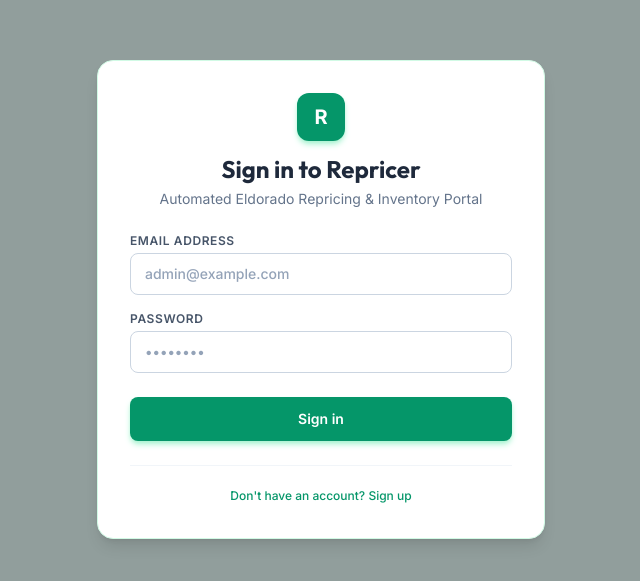
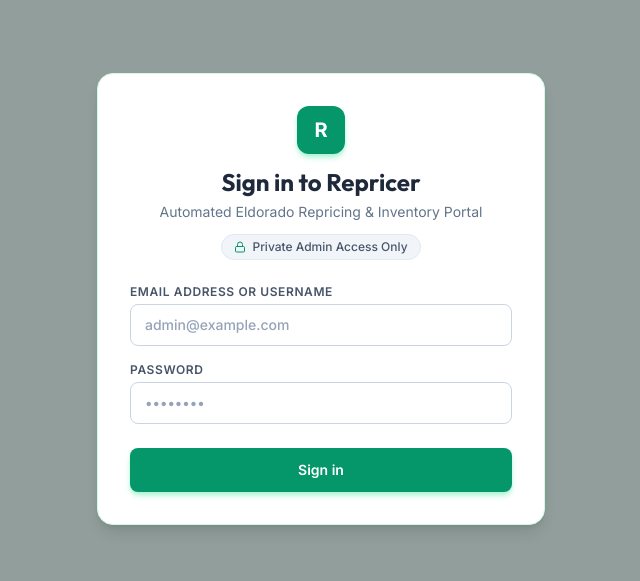
Before and after one commit to fizraamir29/eldorado-repricer, a Next.js app in the folder frontend/: page /login in a window 1280 px wide. Shown: the part 101-682 px from the top of the page, without its empty margins (319-959 px from the left). Built offline with nearby package versions, Linux system fonts and the light colour scheme; no server answers.

Commit message:
feat: enforce single admin portal security lock and setup status verification

```diff
--- a/frontend/pages/login.js
+++ b/frontend/pages/login.js
@@ -1,8 +1,10 @@
-import { useState } from "react";
+import { useState, useEffect } from "react";
 import { useRouter } from "next/router";
+import { ShieldCheck, Lock } from "lucide-react";
 import api from "../lib/api";
 
 export default function LoginPage() {
+  const [hasAdmin, setHasAdmin] = useState(true);
   const [isSignUp, setIsSignUp] = useState(false);
   const [fullName, setFullName] = useState("");
   const [username, setUsername] = useState("");
@@ -13,15 +15,29 @@
   const [loading, setLoading] = useState(false);
   const router = useRouter();
 
+  useEffect(() => {
+    // Check if an admin account has already been initialized
+    api.get("/auth/setup-status")
+      .then((res) => {
+        const adminExists = res.data?.has_admin ?? false;
+        setHasAdmin(adminExists);
+        if (!adminExists) {
+          setIsSignUp(true);
+        } else {
+          setIsSignUp(false);
+        }
+      })
+      .catch(() => {});
+  }, []);
+
   async function handleSubmit(e) {
     e.preventDefault();
     setError("");
     setLoading(true);
 
     try {
-      if (isSignUp) {
-        // Try registering new account
-        try {
+      if (isSignUp && !hasAdmin) {
+        // First-time Initial Admin Account Registration
         await api.post("/auth/signup", {
           email,
           password,
@@ -29,13 +45,6 @@
           username: username || null,
           age: age ? parseInt(age, 10) : null,
         });
-        } catch (signupErr) {
-          // If already registered, attempt auto-login with provided credentials
-          const detail = signupErr.response?.data?.detail || "";
-          if (!detail.includes("already registered") && !detail.includes("already taken")) {
-            throw signupErr;
-          }
-        }
       }
 
       // Log in to retrieve JWT access token
@@ -50,8 +59,8 @@
       localStorage.setItem("token", data.access_token);
       router.push("/listings");
     } catch (err) {
-      if (isSignUp) {
-        setError(err.response?.data?.detail || "Registration/Login failed. Please check your inputs or try signing in.");
+      if (isSignUp && !hasAdmin) {
+        setError(err.response?.data?.detail || "Initial Admin Registration failed. Please check inputs.");
       } else {
         setError(err.response?.data?.detail || "Incorrect email/username or password.");
       }
@@ -68,14 +77,21 @@
             R
           </div>
           <h1 className="text-2xl font-bold text-slate-800">
-            {isSignUp ? "Create Admin Account" : "Sign in to Repricer"}
+            {!hasAdmin ? "Initial Admin Setup" : "Sign in to Repricer"}
           </h1>
           <p className="text-sm text-slate-500 mt-1">
             Automated Eldorado Repricing & Inventory Portal
           </p>
+
+          {hasAdmin && (
+            <div className="mt-3 inline-flex items-center gap-1.5 px-3 py-1 rounded-full bg-slate-100 border border-slate-200 text-slate-600 text-xs font-medium">
+              <Lock size={12} className="text-emerald-600" /> Private Admin Access Only
+            </div>
+          )}
         </div>
 
-        {isSignUp && (
+        {/* Initial Admin Setup Fields (only shown during first-time setup) */}
+        {!hasAdmin && isSignUp && (
           <>
             <div className="mb-4">
               <label className="block text-xs font-semibold text-slate-600 uppercase tracking-wider mb-1">
@@ -126,10 +142,10 @@
 
         <div className="mb-4">
           <label className="block text-xs font-semibold text-slate-600 uppercase tracking-wider mb-1">
-            Email Address
+            Email Address or Username
           </label>
           <input
-            type="email"
+            type="text"
             required
             placeholder="admin@example.com"
             value={email}
@@ -164,21 +180,17 @@
           disabled={loading}
           className="w-full bg-emerald-600 text-white font-semibold py-3 rounded-lg hover:bg-emerald-700 active:bg-emerald-800 transition-colors shadow-md shadow-emerald-200 disabled:opacity-50 text-sm cursor-pointer"
         >
-          {loading ? "Processing..." : isSignUp ? "Create Account" : "Sign in"}
+          {loading ? "Processing..." : !hasAdmin ? "Initialize Admin & Sign In" : "Sign in"}
         </button>
 
-        <div className="mt-6 text-center border-t border-slate-100 pt-4">
-          <button
-            type="button"
-            onClick={() => {
-              setIsSignUp(!isSignUp);
-              setError("");
-            }}
-            className="text-xs font-medium text-emerald-600 hover:text-emerald-800 hover:underline"
-          >
-            {isSignUp ? "Already have an account? Sign in" : "Don't have an account? Sign up"}
-          </button>
+        {!hasAdmin && (
+          <div className="mt-4 text-center">
+            <p className="text-[11px] text-slate-400">
+              <ShieldCheck size={12} className="inline mr-1 text-emerald-600" />
+              Initial setup will register your primary Administrator account.
+            </p>
           </div>
+        )}
       </form>
     </div>
   );
```
Also changed, not shown: 2 other files (tests, documents, lock files or other folders). Lines whose indentation alone changed are shown as unchanged.
